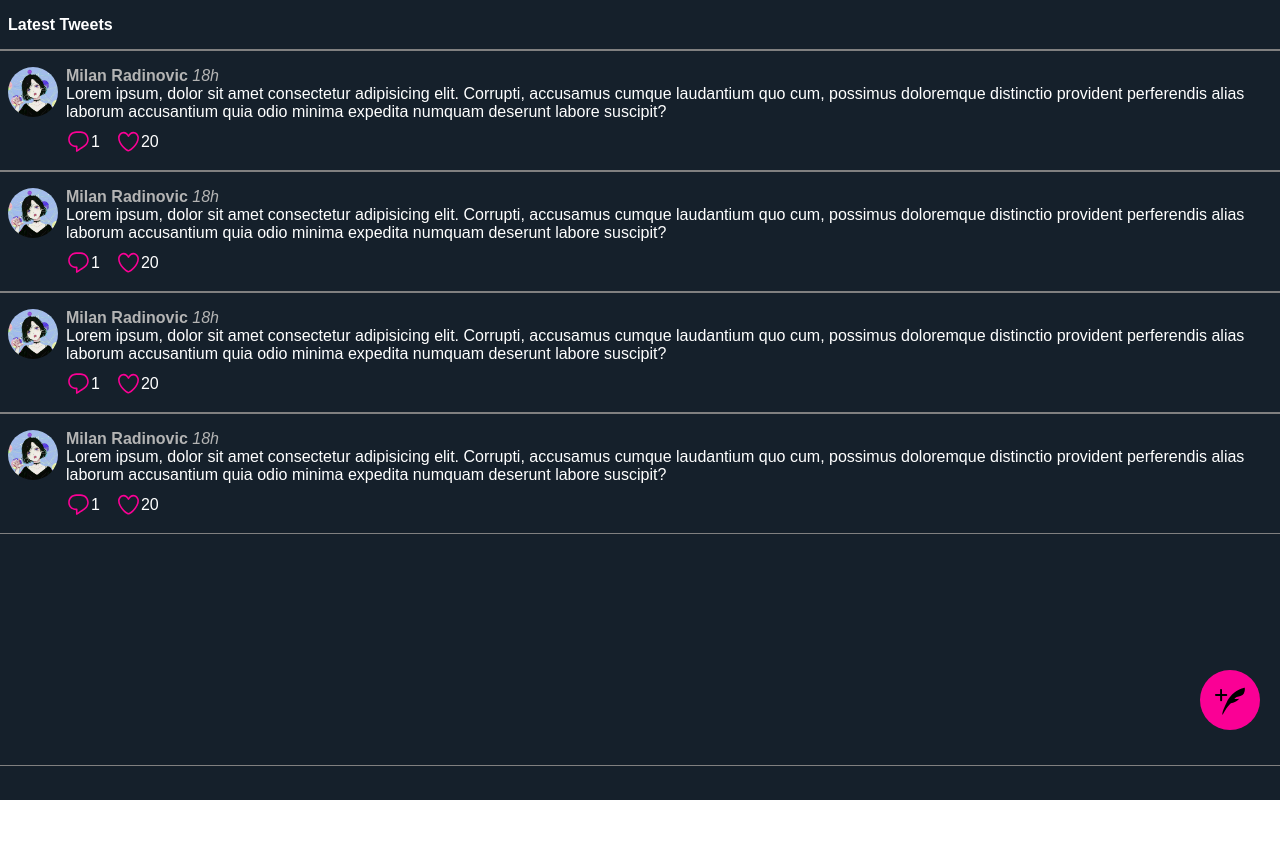
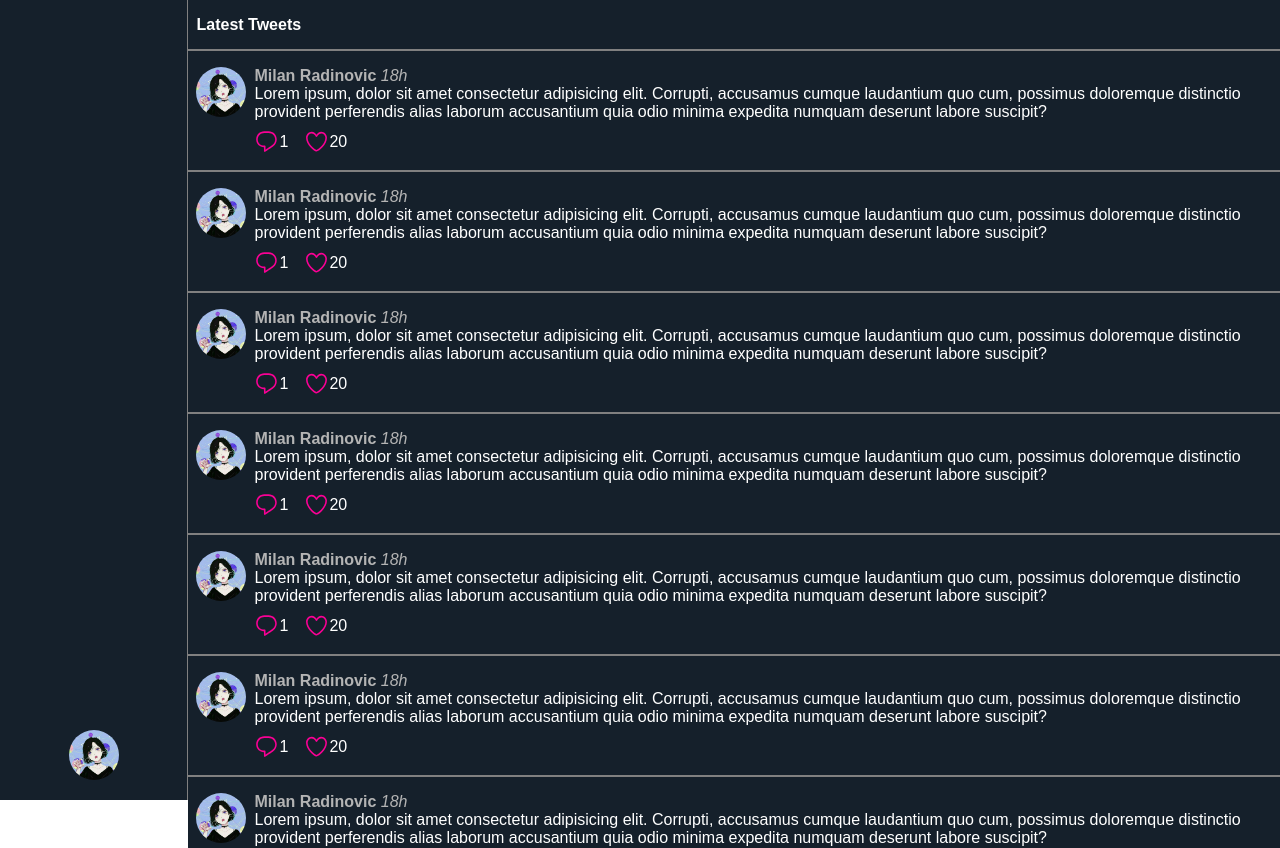
Before and after one commit to Milanrdnvc/twitter-clone, a React (Create React App) app in the folder client/: page / in a window 1280 px wide. Shown: the top 848 px of the page. Before the commit the page ends 800 px from the top, so only its background shows below. Built offline with nearby package versions, Linux system fonts and the light colour scheme.

Commit message:
Added media queries for Sidebar and Feed for >=500px resolutions

```diff
--- a/client/public/index.html
+++ b/client/public/index.html
@@ -9,6 +9,5 @@
   <body>
     <noscript>You need to enable JavaScript to run this app.</noscript>
     <div id="root"></div>
-    <div id="modal"></div>
   </body>
 </html>
--- a/client/src/components/App.jsx
+++ b/client/src/components/App.jsx
@@ -1,12 +1,13 @@
 import Sidebar from './Sidebar/Sidebar';
 import Feed from './Feed/Feed';
+import { AppWrapperStyles } from './styled/AppStyles';
 
 function App() {
   return (
-    <>
+    <AppWrapperStyles>
       <Sidebar />
       <Feed />
-    </>
+    </AppWrapperStyles>
   );
 }
 
--- a/client/src/components/Feed/CreateTweet.jsx
+++ b/client/src/components/Feed/CreateTweet.jsx
@@ -1,4 +1,3 @@
-import ReactDOM from 'react-dom';
 import {
   CreateTweetStyles,
   CreateTweetFormStyles,
@@ -12,7 +11,7 @@ import pfp from '../../pictures/pfp.jpg';
 
 function CreateTweet({ openModal }) {
   if (!openModal) return null;
-  return ReactDOM.createPortal(
+  return (
     <CreateTweetBlurBgStyles>
       <CreateTweetStyles>
         <CreateTweetPfpStyles src={pfp} />
@@ -35,8 +34,7 @@ function CreateTweet({ openModal }) {
           </CreateTweetOptionsStyles>
         </CreateTweetWrapperStyles>
       </CreateTweetStyles>
-    </CreateTweetBlurBgStyles>,
-    document.querySelector('#modal')
+    </CreateTweetBlurBgStyles>
   );
 }
 
--- a/client/src/components/Feed/Feed.jsx
+++ b/client/src/components/Feed/Feed.jsx
@@ -1,4 +1,4 @@
-import { useState } from 'react';
+import { useState, useEffect } from 'react';
 import FeedStyles from '../styled/FeedStyles';
 import CreateTweet from './CreateTweet';
 import Tweet from './Tweet';
@@ -10,6 +10,14 @@ function Feed() {
   function toggleCreateTweetModal() {
     setOpenModal(prev => !prev);
   }
+
+  useEffect(() => {
+    function handleWindowResize() {
+      if (window.innerWidth >= 500) setOpenModal(true);
+    }
+    window.addEventListener('resize', handleWindowResize);
+    return () => window.removeEventListener('resize', handleWindowResize);
+  }, []);
 
   return (
     <FeedStyles>
@@ -35,6 +43,12 @@ function Feed() {
       <Tweet />
       <Tweet />
       <Tweet />
+      <Tweet />
+      <Tweet />
+      <Tweet />
+      <Tweet />
+      <Tweet />
+      <Tweet />
     </FeedStyles>
   );
 }
--- a/client/src/components/Feed/Tweet.jsx
+++ b/client/src/components/Feed/Tweet.jsx
@@ -30,7 +30,6 @@ function Tweet() {
             <svg
               style={{ width: '25px', cursor: 'pointer' }}
               viewBox="0 0 24 24"
-              class="r-4qtqp9 r-yyyyoo r-1xvli5t r-dnmrzs r-bnwqim r-1plcrui r-lrvibr r-1hdv0qi"
             >
               <g>
                 <path
@@ -51,7 +50,6 @@ function Tweet() {
             <svg
               style={{ width: '25px', cursor: 'pointer' }}
               viewBox="0 0 24 24"
-              class="r-4qtqp9 r-yyyyoo r-1xvli5t r-dnmrzs r-bnwqim r-1plcrui r-lrvibr r-1hdv0qi"
             >
               <g>
                 <path
--- a/client/src/components/Sidebar/Profile.jsx
+++ b/client/src/components/Sidebar/Profile.jsx
@@ -1,7 +1,12 @@
-import { ProfileStyles } from '../styled/SidebarStyles';
+import { ProfileStyles, ProfilePfpStyles } from '../styled/SidebarStyles';
+import pfp from '../../pictures/pfp.jpg';
 
 function Profile() {
-  return <ProfileStyles></ProfileStyles>;
+  return (
+    <ProfileStyles>
+      <ProfilePfpStyles src={pfp} />
+    </ProfileStyles>
+  );
 }
 
 export default Profile;
--- a/client/src/components/styled/AppStyles.js
+++ b/client/src/components/styled/AppStyles.js
@@ -1,4 +1,4 @@
-import { createGlobalStyle } from 'styled-components';
+import styled, { createGlobalStyle } from 'styled-components';
 
 export default createGlobalStyle`
 *, *::before, *::after {
@@ -21,3 +21,9 @@ body {
   --font-small: 1rem;
 }
 `;
+
+export const AppWrapperStyles = styled.div`
+  @media (min-width: 500px) {
+    display: flex;
+  }
+`;
--- a/client/src/components/styled/FeedStyles.js
+++ b/client/src/components/styled/FeedStyles.js
@@ -29,14 +29,19 @@ export const CreateTweetBtnStyles = styled.div`
   background-color: var(--color-fg, #fa0095);
   border-radius: 50%;
   cursor: pointer;
+
+  @media (min-width: 500px) {
+    display: none;
+  }
 `;
 
 export const CreateTweetStyles = styled.div`
-  position: fixed;
-  left: 50%;
-  top: 50%;
-  transform: translate(-50%, -50%);
   display: flex;
+
+  @media (min-width: 500px) {
+    flex-grow: 1;
+    padding: 1rem 0.5rem;
+  }
 `;
 
 export const CreateTweetFormStyles = styled.textarea`
@@ -47,6 +52,10 @@ export const CreateTweetFormStyles = styled.textarea`
   border-bottom: 1px solid white;
   resize: none;
   color: var(--color-primary, white);
+
+  @media (min-width: 500px) {
+    border: none;
+  }
 `;
 
 export const CreateTweetPfpStyles = styled.img`
@@ -77,15 +86,27 @@ export const TweetBtnStyles = styled.button`
 export const CreateTweetWrapperStyles = styled.div`
   display: flex;
   flex-direction: column;
+
+  @media (min-width: 500px) {
+    flex-grow: 1;
+  }
 `;
 
 export const CreateTweetBlurBgStyles = styled.div`
-  position: absolute;
+  position: fixed;
   top: 20%;
   bottom: 20%;
   left: 0;
   right: 0;
   background-color: rgba(0, 0, 0, 0.9);
+  display: flex;
+  align-items: center;
+  justify-content: center;
+
+  @media (min-width: 500px) {
+    position: static;
+    background-color: transparent;
+  }
 `;
 
 export const TweetStyles = styled.div`
@@ -124,6 +145,5 @@ export const TweetPfpStyles = styled.img`
 export const TweetOptionsStyles = styled.div`
   display: flex;
   align-items: center;
-  /* justify-content: space-between; */
   margin-top: 0.5rem;
 `;
--- a/client/src/components/styled/SidebarStyles.js
+++ b/client/src/components/styled/SidebarStyles.js
@@ -7,6 +7,19 @@ export default styled.aside`
   bottom: 0;
   left: 0;
   right: 0;
+
+  @media (min-width: 500px) {
+    position: sticky;
+    top: 0;
+    width: 20rem;
+    height: 100vh;
+    border-right: 1px solid gray;
+    display: flex;
+    flex-direction: column;
+    justify-content: space-between;
+    align-items: center;
+    padding: 1rem 0;
+  }
 `;
 
 export const OptionsStyles = styled.ul`
@@ -16,12 +29,31 @@ export const OptionsStyles = styled.ul`
   padding: 0.5rem;
   margin: 0;
   border-top: 1px solid gray;
+
+  @media (min-width: 500px) {
+    flex-direction: column;
+    border-top: none;
+  }
 `;
 
 export const OptionStyles = styled.li`
   max-width: 30px;
+  margin: 0.5rem;
 `;
 
 export const ProfileStyles = styled.div`
   display: none;
+
+  @media (min-width: 500px) {
+    display: block;
+  }
 `;
+
+export const ProfilePfpStyles = styled.img`
+  width: 50px;
+  height: 50px;
+  border-radius: 50%;
+  cursor: pointer;
+`;
+
+export const SidebarWrapperStyles = styled.div``;
```
Also changed, not shown: 1 other file (tests, documents, lock files or other folders).
